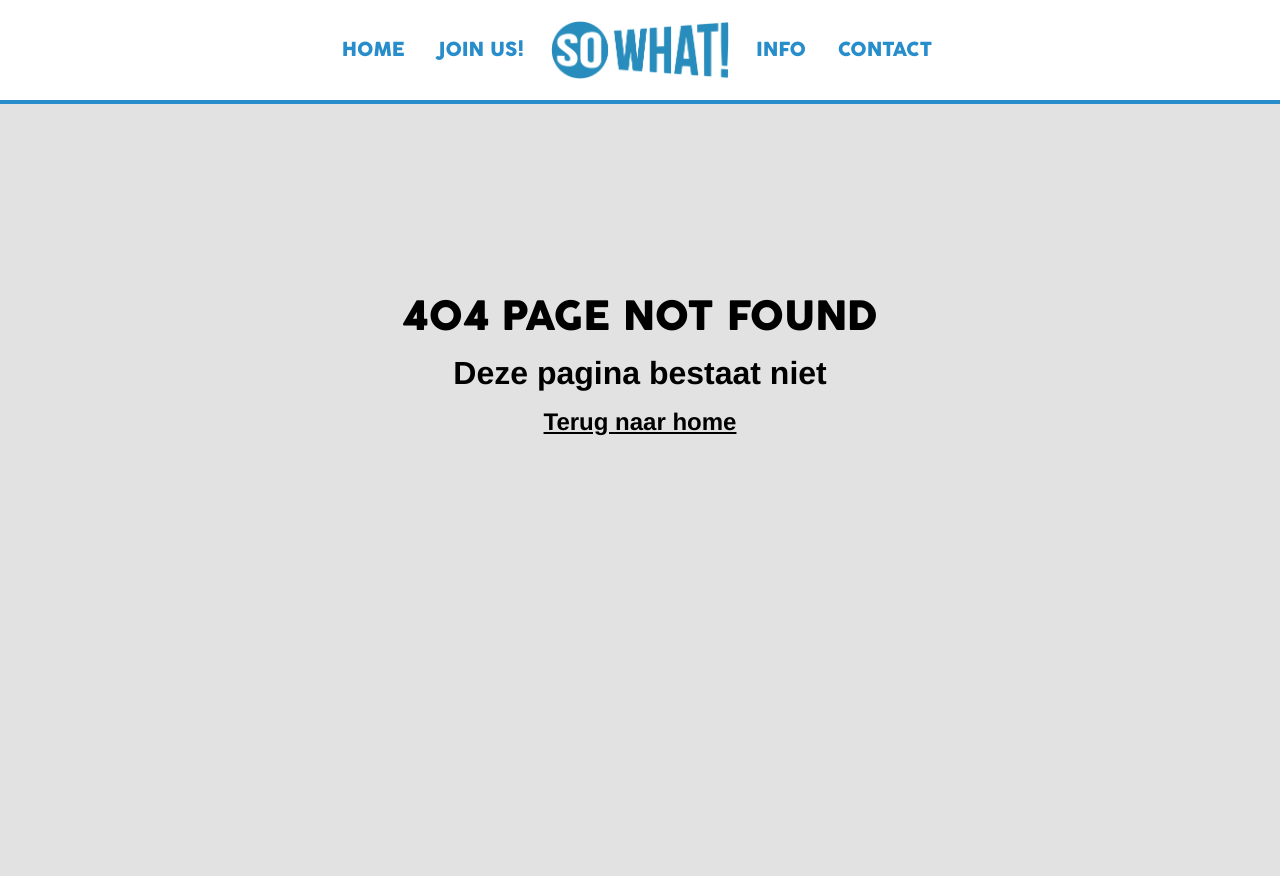
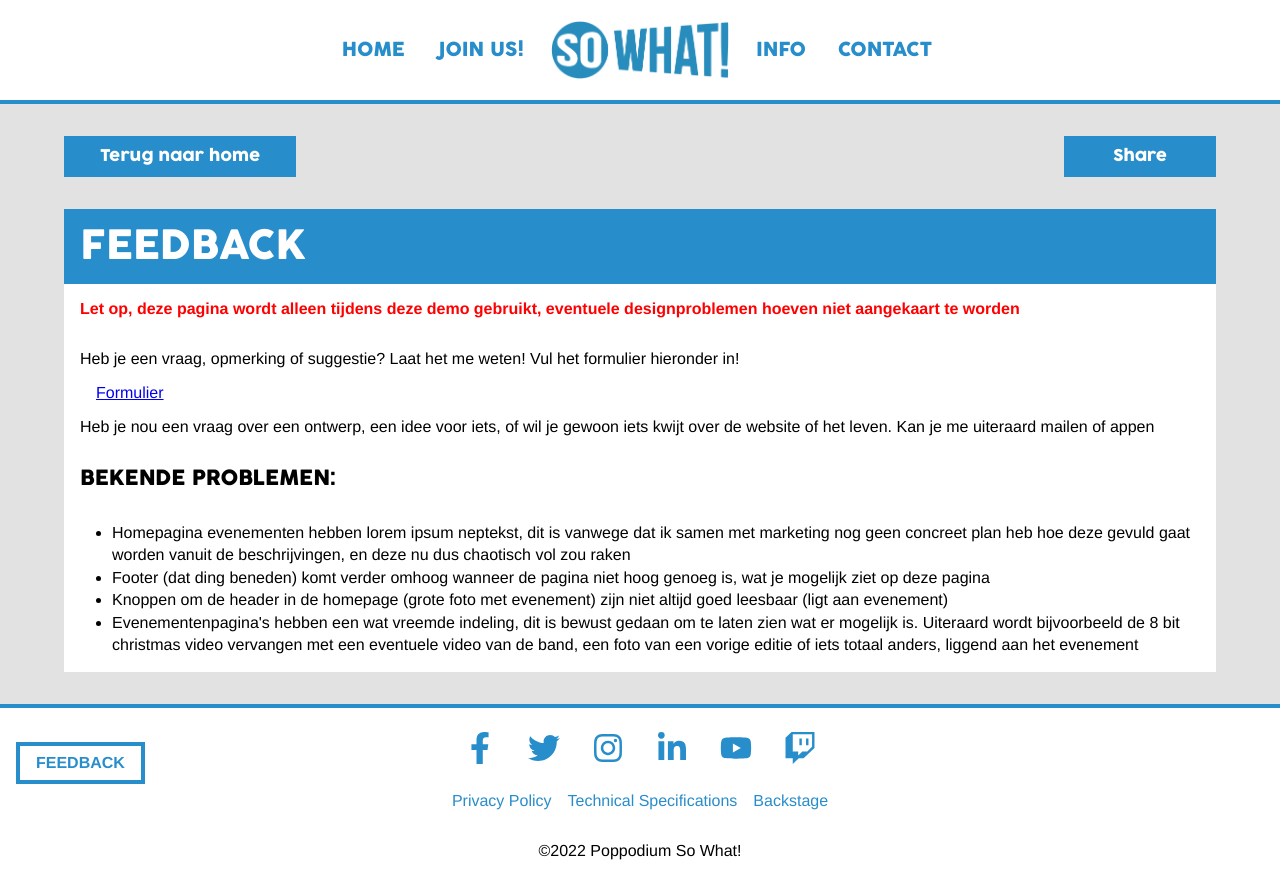
Before and after one commit to Vince-Rdv/so-what.nl, a Next.js app: page /feedback in a window 1280 px wide. Before the commit this address had no page. Before the commit the page ends 800 px from the top, so only its background shows below. Built offline with nearby package versions, Linux system fonts and the light colour scheme.

Commit message:
Created feedback page
Also, minor change to event page

```diff
--- a/components/Navbar.jsx
+++ b/components/Navbar.jsx
@@ -4,9 +4,11 @@ import Link from 'next/link';
 import Image from 'next/image'
 
 import styles from './Navbar.module.css'
+import feedbackStyles from '../styles/feedback.module.css'
 
 export default function Navbar() {
     return (
+        <>
             <nav className={styles.nav}>
                 <div className={styles.links}>
                     <Link href="/">Home</Link>
@@ -43,5 +45,9 @@ export default function Navbar() {
 
                 </div>
             </nav>
+            <div className={feedbackStyles.feedbackButton}>
+                <Link href="/feedback">Feedback</Link>
+            </div>
+        </>
     )
 }
--- a/pages/event/[e].jsx
+++ b/pages/event/[e].jsx
@@ -34,6 +34,9 @@ export default function Index(props) {
                 event = eventsData[i];
                 break;
             }
+        }
+        if(!event) {
+            return null;
         }
 
         var startDoors = new Date(event.date.startDoors);
--- /dev/null
+++ b/pages/feedback.jsx
@@ -0,0 +1,60 @@
+import React from 'react';
+
+import useSWR from 'swr';
+
+const fetcher = (url) => fetch(url).then((res) => res.json());
+
+import Head from 'next/head';
+
+import styles from '../styles/blocks.module.css';
+import feedbackStyle from '../styles/feedback.module.css';
+
+import Navbar from '../components/Navbar.jsx';
+import Sharebar from '../components/Sharebar.jsx';
+import Footer from '../components/Footer.jsx';
+
+export default function Index() {
+
+    return (
+        <>
+            <Head>
+                <title>So What! - Info</title>
+                <meta name="viewport" content="width=device-width, initial-scale=1" />
+            </Head>
+
+            <Navbar />
+
+            <main>
+
+                <Sharebar text="Terug naar home" />
+
+                <div className={styles.grid}>
+
+                    <div className={`${styles.block} ${styles.large}`}>
+                        <h1>Feedback</h1>
+                        <p className={feedbackStyle.red}>Let op, deze pagina wordt alleen tijdens deze demo gebruikt, eventuele designproblemen hoeven niet aangekaart te worden</p>
+
+                        <p>Heb je een vraag, opmerking of suggestie? Laat het me weten! Vul het formulier hieronder in!</p>
+                        <a href="https://forms.gle/76WvzZ35WKrwXVs6A" target="_blank" rel="noopener noreferrer">Formulier</a>
+
+                        <p>Heb je nou een vraag over een ontwerp, een idee voor iets, of wil je gewoon iets kwijt over de website of het leven. Kan je me uiteraard mailen of appen</p>
+
+                        <h2>Bekende problemen:</h2>
+                        <ul>
+                            <li>Homepagina evenementen hebben lorem ipsum neptekst, dit is vanwege dat ik samen met marketing nog geen concreet plan heb hoe deze gevuld gaat worden vanuit de beschrijvingen, en deze nu dus chaotisch vol zou raken</li>
+                            <li>Footer (dat ding beneden) komt verder omhoog wanneer de pagina niet hoog genoeg is, wat je mogelijk ziet op deze pagina</li>
+                            <li>Knoppen om de header in de homepage (grote foto met evenement) zijn niet altijd goed leesbaar (ligt aan evenement)</li>
+                            <li>Evenementenpagina's hebben een wat vreemde indeling, dit is bewust gedaan om te laten zien wat er mogelijk is. Uiteraard wordt bijvoorbeeld de 8 bit christmas video vervangen met een eventuele video van de band, een foto van een vorige editie of iets totaal anders, liggend aan het evenement</li>
+                        </ul>
+
+                    </div>
+
+                </div>
+
+            </main>
+
+            <Footer />
+
+        </>
+    )
+}
--- /dev/null
+++ b/styles/feedback.module.css
@@ -0,0 +1,24 @@
+.red {
+    color: red;
+    font-weight: bold;
+}
+
+.feedbackButton {
+    position: fixed;
+    bottom: 1rem;
+    left: 1rem;
+    background: var(--color-white);
+    border: 0.25rem solid var(--color-blue);
+    z-index: 9999;
+    padding: 0.5rem 1rem;
+}
+
+.feedbackButton a {
+    color: var(--color-blue);
+    text-decoration: none;
+    font-weight: bold;
+    text-transform: uppercase;
+    width:100%;
+    display: block;
+    height: 100%;
+}
```
Also changed, not shown: sw_data/events_upcomming.json. Lines whose indentation alone changed are shown as unchanged.
